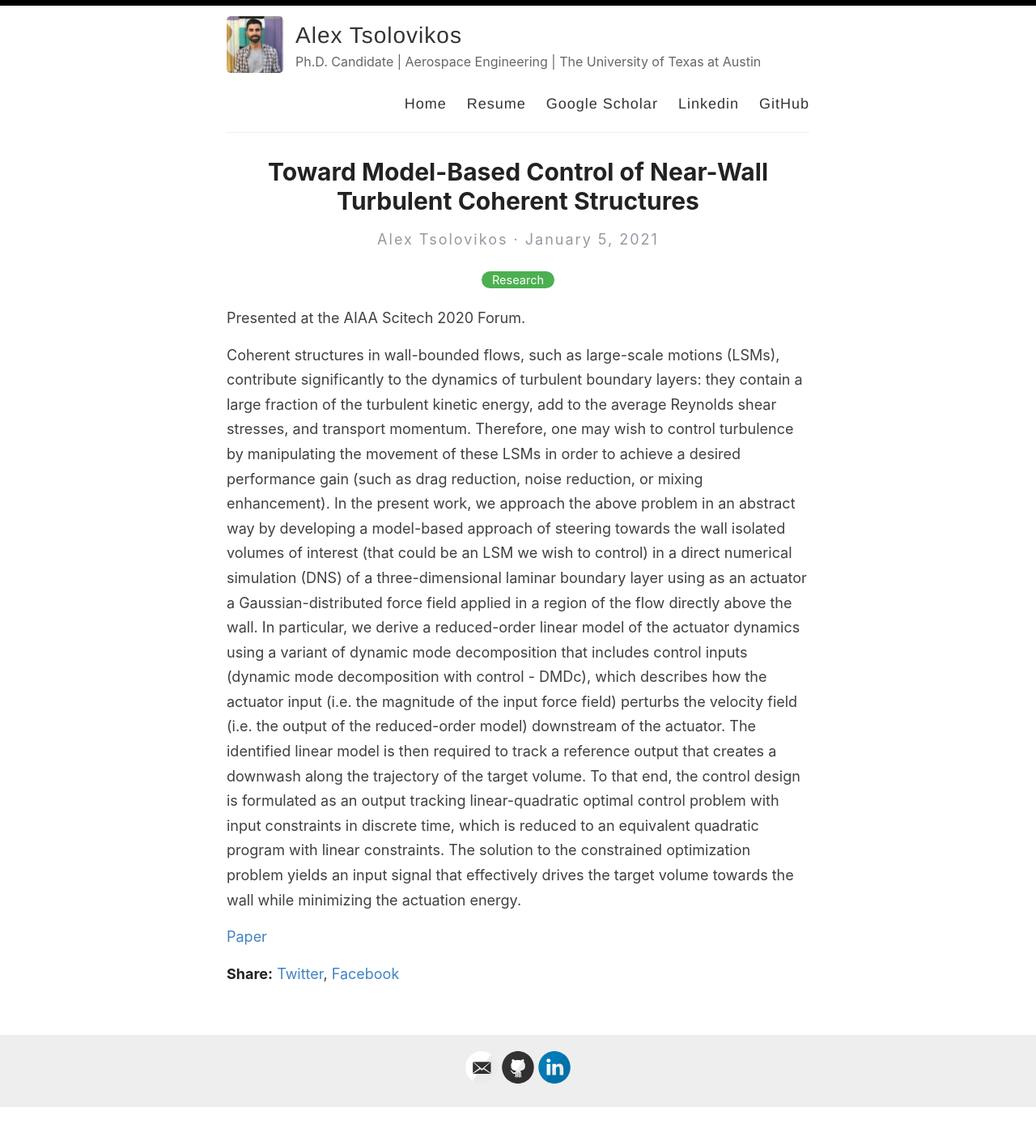
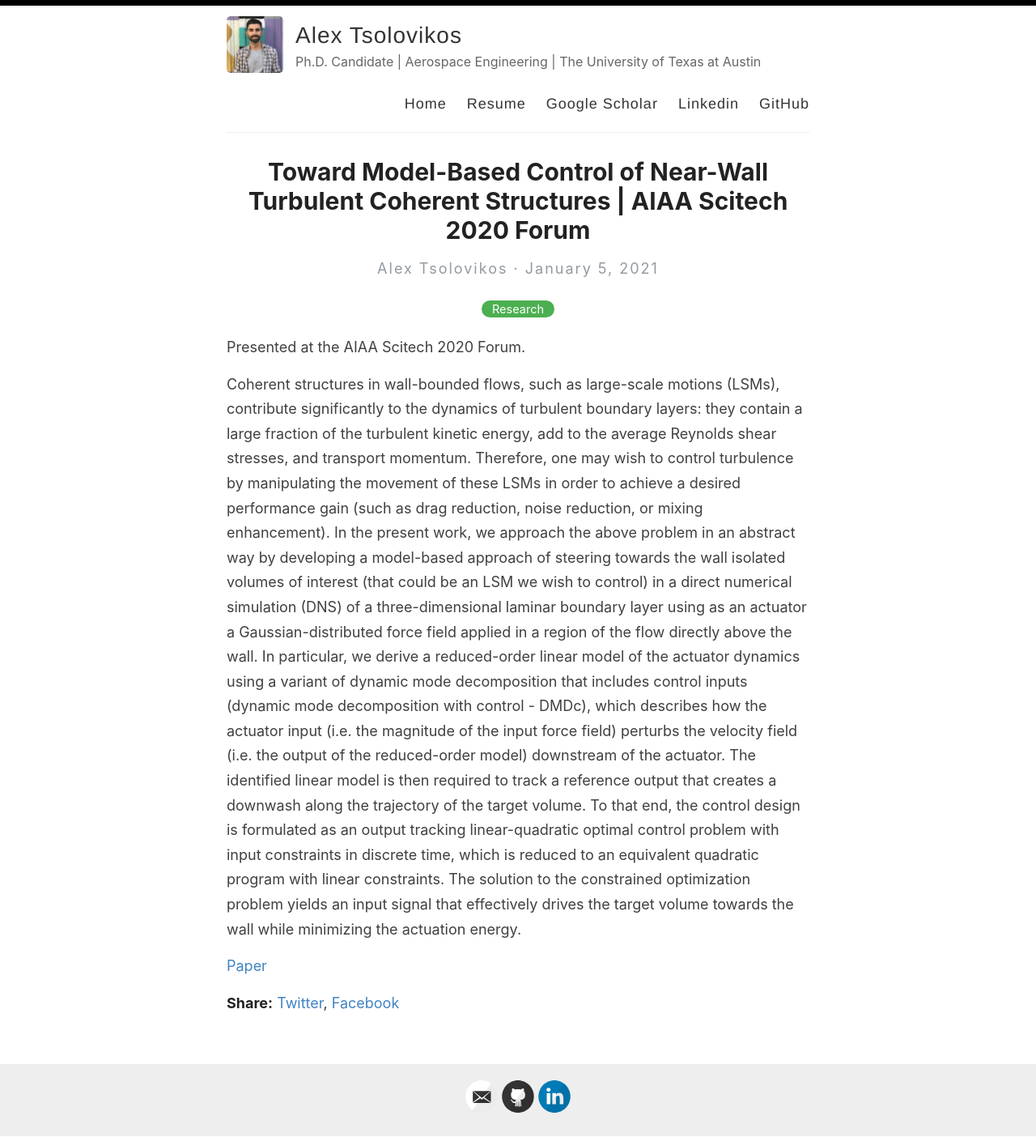
Before and after one commit to alextsolovikos/alextsolovikos.github.io, a Jekyll site: the page built from _posts/2021-01-05-Toward-Model-Based-Control-of-LSMs.md, in a window 1280 px wide. Shown: the whole page at 81% size. Built offline with Jekyll 4.4.1, drawn with Linux system fonts in a browser that asks for light colours; before the commit the page ends 1368 px from its top, so only the background shows below that.

Commit message:
Update 2021-01-05-Toward-Model-Based-Control-of-LSMs.md

```diff
--- a/_posts/2021-01-05-Toward-Model-Based-Control-of-LSMs.md
+++ b/_posts/2021-01-05-Toward-Model-Based-Control-of-LSMs.md
@@ -1,6 +1,6 @@
 ---
 layout: post
-title: Toward Model-Based Control of Near-Wall Turbulent Coherent Structures
+title: Toward Model-Based Control of Near-Wall Turbulent Coherent Structures | AIAA Scitech 2020 Forum
 categories: Research
 ---
 
```
